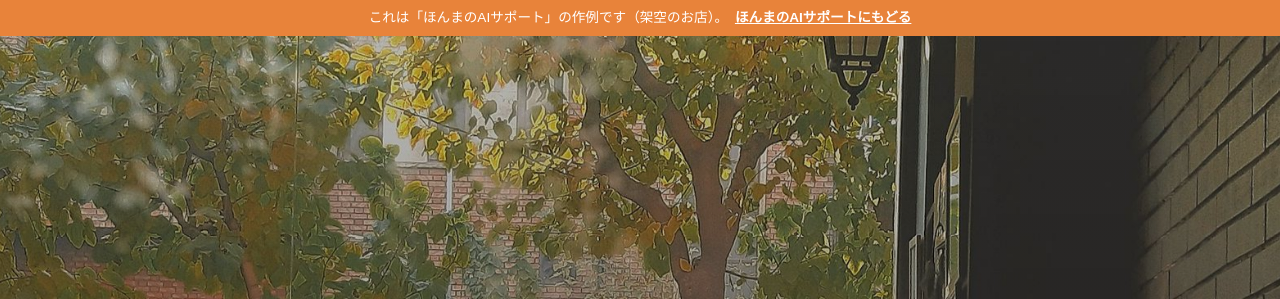
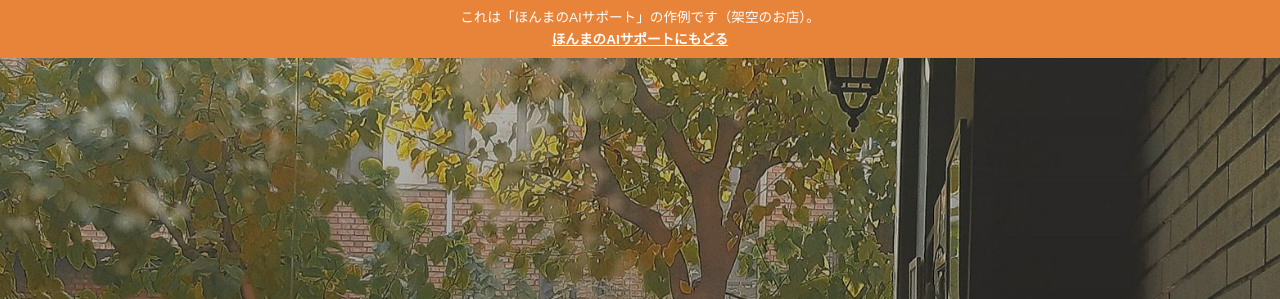
Before and after one commit to osamu-homma-ai/osamu-homma-ai.github.io, a plain HTML site: page sakurei-cafe.html in a window 1280 px wide. Shown: the top 299 px of the page. Drawn offline with Linux system fonts and the light colour scheme.

Commit message:
作例の上の帯で「ほんまのAIサポートにもどる」を2段目に置いた
Co-Authored-By: Claude Opus 5.5 <noreply@anthropic.com>

```diff
--- a/sakurei-cafe.html
+++ b/sakurei-cafe.html
@@ -23,7 +23,7 @@
     a { color:inherit; }
 
     .demo { background:#e8833a; color:#fff; text-align:center; font-size:.85rem; padding:7px 12px; line-height:1.6; }
-    .demo a { color:#fff; font-weight:bold; }
+    .demo a { color:#fff; font-weight:bold; white-space:nowrap; }
 
     /* ---- いちばん上の写真 ---- */
     .hero { position:relative; min-height:min(78vh, 720px); display:flex; align-items:flex-end; color:var(--cream); overflow:hidden; }
@@ -115,7 +115,7 @@
   </style>
 </head>
 <body>
-  <div class="demo">これは「ほんまのAIサポート」の作例です（架空のお店）。　<a href="index.html">ほんまのAIサポートにもどる</a></div>
+  <div class="demo">これは「ほんまのAIサポート」の作例です（架空のお店）。<br><a href="index.html">ほんまのAIサポートにもどる</a></div>
 
   <header class="hero">
     <img src="img/hero.jpg" alt="大きな窓から木もれ日の差す、落ちついた喫茶店の店内" width="1600" height="900" fetchpriority="high">
```
